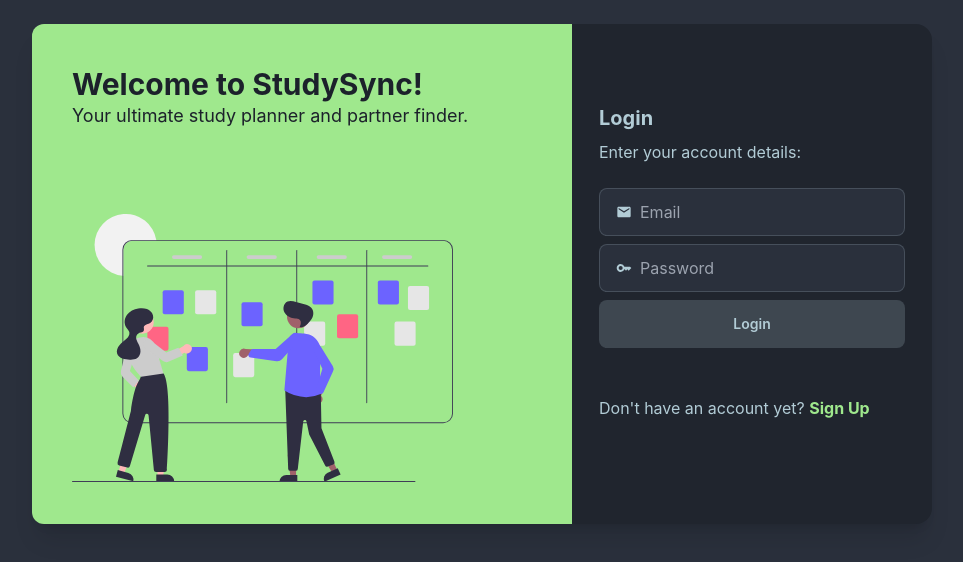
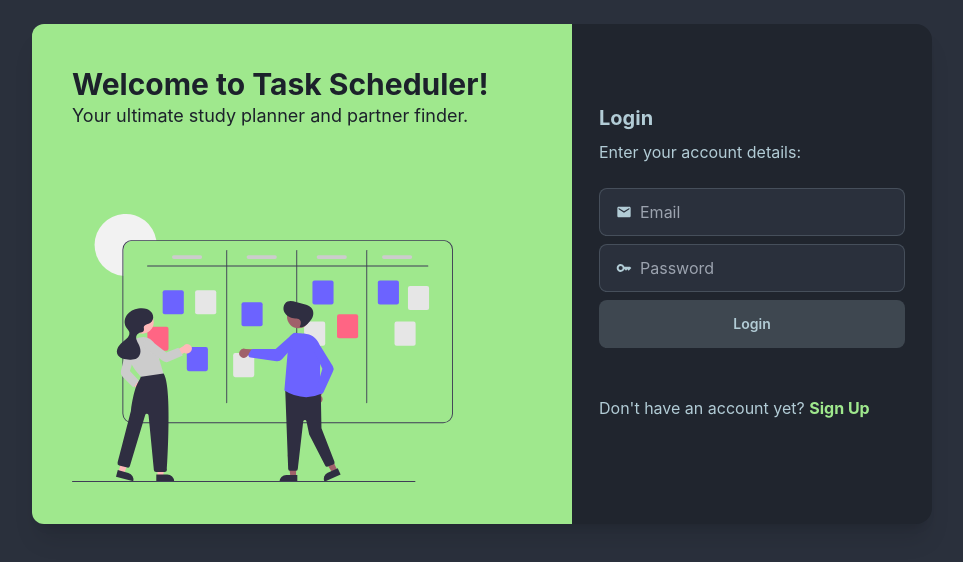
Before and after one commit to aniketjadhav16/StudentTaskScheduling, a React (Create React App) app: page / in a window 1280 px wide. Shown: the top 562 px of the page, without its empty margins (158-1121 px from the left). Built offline with nearby package versions, Linux system fonts and the light colour scheme.

Commit message:
fixed issue

```diff
--- a/src/components/Login.jsx
+++ b/src/components/Login.jsx
@@ -16,7 +16,7 @@ const Login = () => {
     }
   };
 
-  const companyName = 'StudySync'
+  const companyName = 'Task Scheduler'
   const companySlogan = 'Your ultimate study planner and partner finder.'
 
   return (
```
